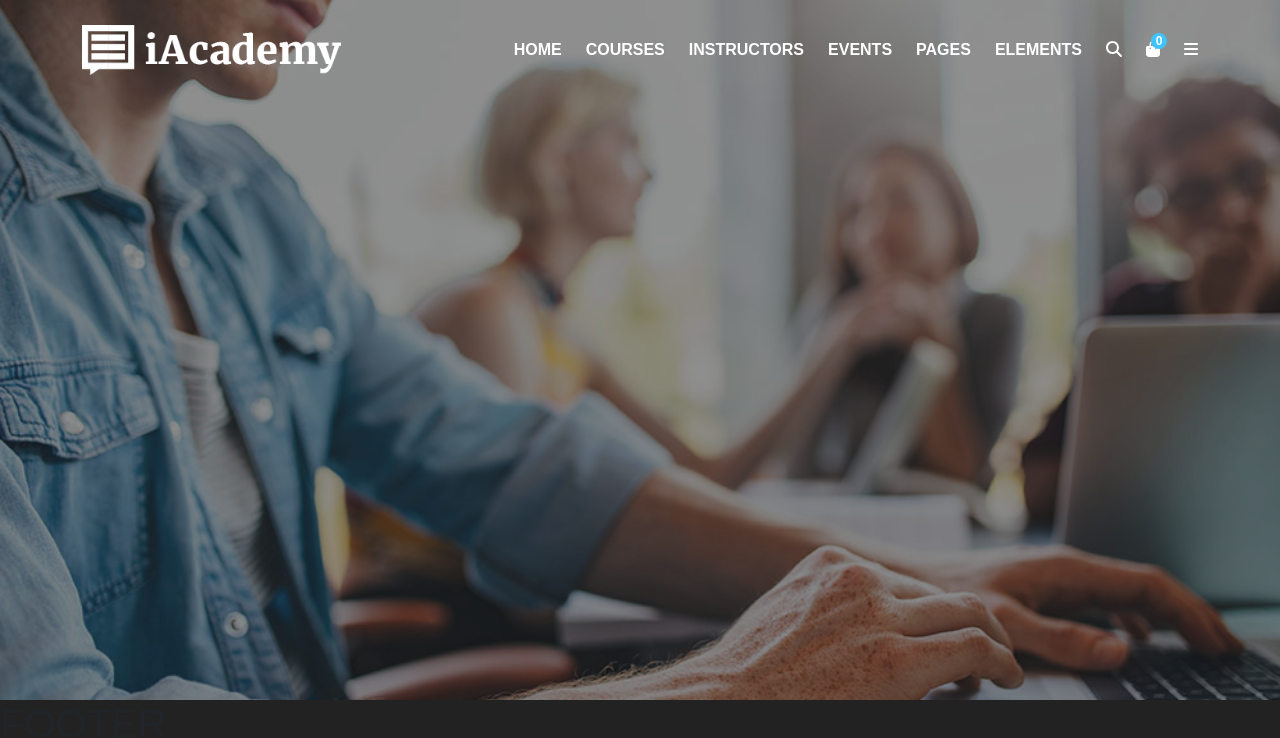
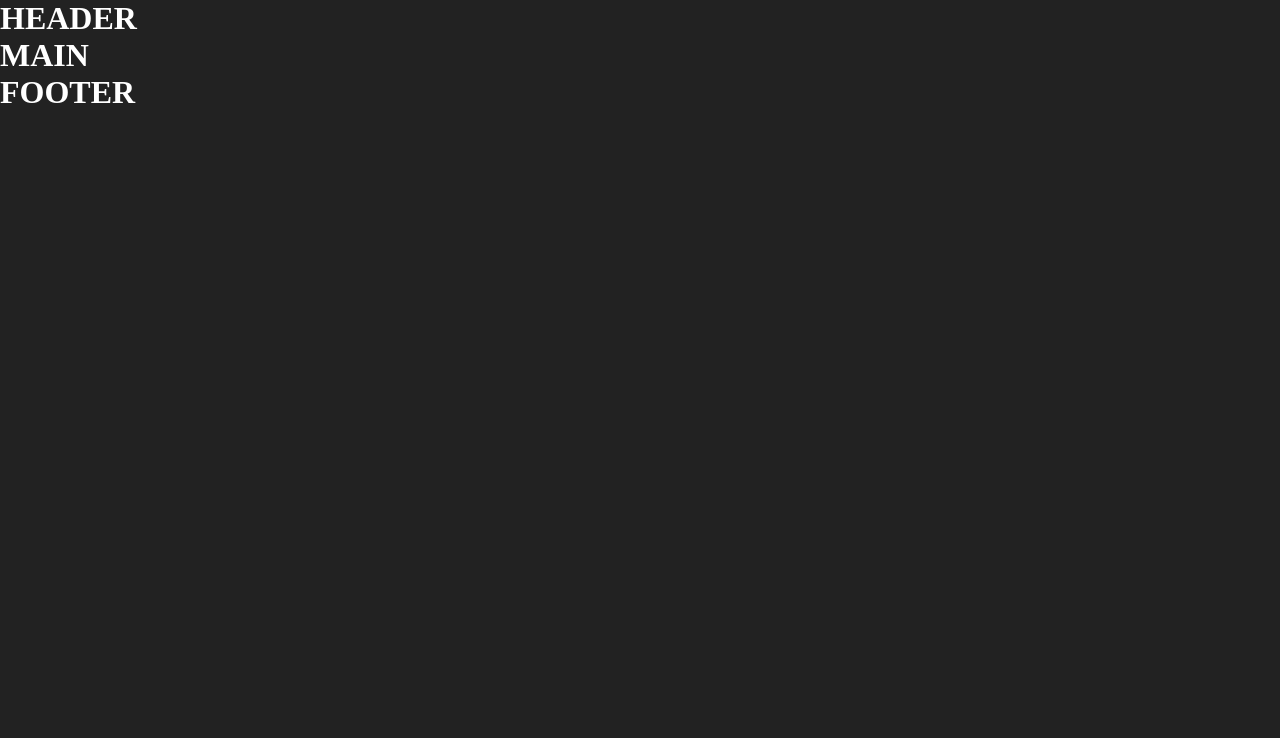
Before and after one commit to GabrieleRizzo19/proj-html-vuejs, a Vue app: page / in a window 1280 px wide. Shown: the top 738 px of the page. Built offline with nearby package versions, Linux system fonts and the light colour scheme.

Commit message:
removed bootstrap and restart project

```diff
--- a/package.json
+++ b/package.json
@@ -14,9 +14,6 @@
     "@fortawesome/free-regular-svg-icons": "^6.4.0",
     "@fortawesome/free-solid-svg-icons": "^6.4.0",
     "@fortawesome/vue-fontawesome": "^3.0.3",
-    "@popperjs/core": "^2.11.8",
-    "bootstrap": "^5.3.0",
-    "bootstrap-vue": "^2.23.1",
     "vue": "^3.2.47"
   },
   "devDependencies": {
--- a/src/components/Jumbotron.vue
+++ b/src/components/Jumbotron.vue
@@ -9,19 +9,12 @@
 
 <template>
 
-    <div class="my-jumbotron">
 
-    </div>
 
 </template>
 
 <style lang="scss" scoped>
 
-    .my-jumbotron{
-        height: 700px;
-        background-image: url('../assets/img//2-jumbotron-slider-img/course-9-f-img.jpg');
-        background-size: cover;
-        filter: opacity(50%);
-    }
+
 
 </style>
--- a/src/components/PageHeader.vue
+++ b/src/components/PageHeader.vue
@@ -11,83 +11,13 @@
 
 <template>
 
-    <header>
-
-        <div class="header-wrapper container d-flex justify-content-between align-items-center position-absolute">
-
-            <img class="h-50 opacity-100" src="../assets/img/1-header/logo-light.png" alt="LOGO HEADER">
-
-            <div>
-
-                <ul class=" d-flex gap-4 list-unstyled m-0">
-                    <template v-for="link in headerLink">
-                        <li><a :href="link.href">{{ link.title }}</a></li>
-                    </template>
-                    <li>
-                        <a href="">
-                            <font-awesome-icon :icon="['fas', 'magnifying-glass']" />
-                        </a>
-                    </li>
-                    <li>
-                        <a class=" position-relative" href="">
-                            <font-awesome-icon :icon="['fas', 'bag-shopping']" />
-                            <span class="cart-badge position-absolute d-inline-block">0</span>
-                        </a>
-                    </li><li>
-                        <a href="">
-                            <font-awesome-icon :icon="['fas', 'bars']" />
-                        </a>
-                    </li>
-
-                </ul>
-
-            </div>
-
-        </div>
-
-    </header>
+    <div>
+        <h1>HEADER</h1>
+    </div>
 
 </template>
 
 <style lang="scss" scoped>
 
-    @use '../styles/partials/variables' as var;
-
-    .header-wrapper{
-        height: 100px;
-        color: white;
-        background-color: transparent;
-        z-index: 10;
-        left: 50%;
-        transform: translate(-50%);
-
-        a{
-            text-decoration: none;
-            color: inherit;
-            font-weight: bold;
-
-            &:hover{
-                color: var.$my-primary;
-
-                .cart-badge{
-                    color: white;
-                }
-            }
-        }
-
-        .cart-badge{
-            background-color: var.$my-primary;
-            height: 1rem;
-            width: 1rem;
-            line-height: 1rem;
-            font-size: 12px;
-            text-align: center;
-            border-radius: 50%;
-            right: -50%;
-            top: -50%;
-
-        }
-
-    }
 
 </style>
--- a/src/components/PageMain.vue
+++ b/src/components/PageMain.vue
@@ -13,8 +13,8 @@
 
 <template>
 
-    <div class="main-wrapper">
-        <Jumbotron />
+    <div>
+        <h1>MAIN</h1>
     </div>
 
 </template>
--- a/src/main.js
+++ b/src/main.js
@@ -1,8 +1,4 @@
 import { createApp } from 'vue'
-// IMPORT BOOTSTRAP
-import 'bootstrap/dist/css/bootstrap.css'
-import 'bootstrap-vue/dist/bootstrap-vue.css'
-
 import App from './App.vue'
 
 // IMPORT FONTAWESOME CORE
@@ -22,9 +18,6 @@
 
 
 
-
-
-
 createApp(App)
-.component('font-awesome-icon', FontAwesomeIcon)
+.component('font-awesome-icon', FontAwesomeIcon) //ADD FONTAWESOME ICON COMPONENT TO APP
 .mount('#app')
--- a/src/styles/general.scss
+++ b/src/styles/general.scss
@@ -4,7 +4,9 @@
     padding: 0;
 }
 
+@import url('https://fonts.googleapis.com/css2?family=Merriweather:ital,wght@0,300;0,400;0,700;0,900;1,300;1,400;1,700;1,900&display=swap');
+
 body{
-    font-family: arial;
     background-color: #222;
+    color: white;
 }
```
Also changed, not shown: 1 other file (tests, documents, lock files or other folders).
